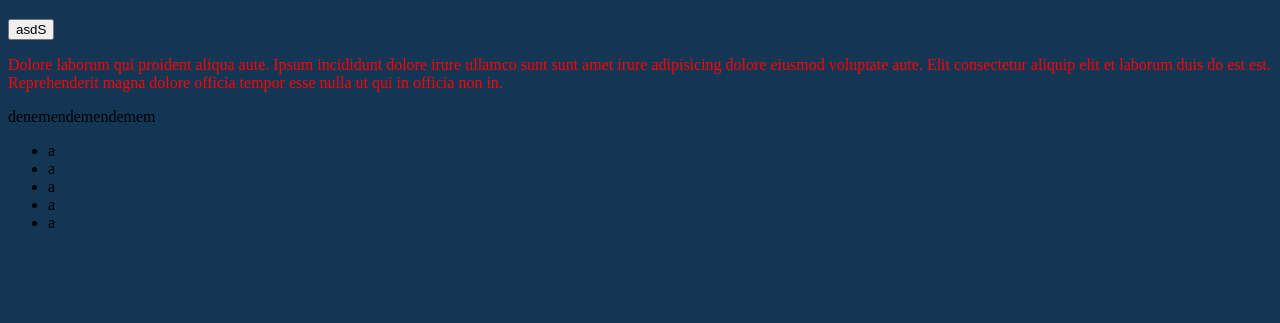
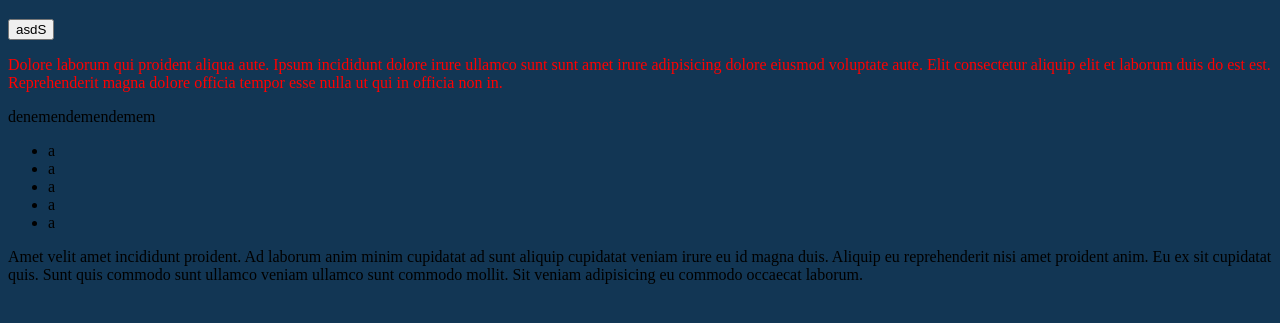
Before and after one commit to falcon3691/webSitesiDeneme2, a plain HTML site: page webSitesiDeneme2/index.html in a window 1280 px wide. Shown: the part 79-402 px from the top of the page. Drawn offline with Linux system fonts and the light colour scheme.

Commit message:
p elemnti ekledim

```diff
--- a/webSitesiDeneme2/index.html
+++ b/webSitesiDeneme2/index.html
@@ -19,5 +19,6 @@
         <li>a</li>
         <li>a</li>
     </ul>
+    <p>Amet velit amet incididunt proident. Ad laborum anim minim cupidatat ad sunt aliquip cupidatat veniam irure eu id magna duis. Aliquip eu reprehenderit nisi amet proident anim. Eu ex sit cupidatat quis. Sunt quis commodo sunt ullamco veniam ullamco sunt commodo mollit. Sit veniam adipisicing eu commodo occaecat laborum.</p>
 </body>
 </html>
```
